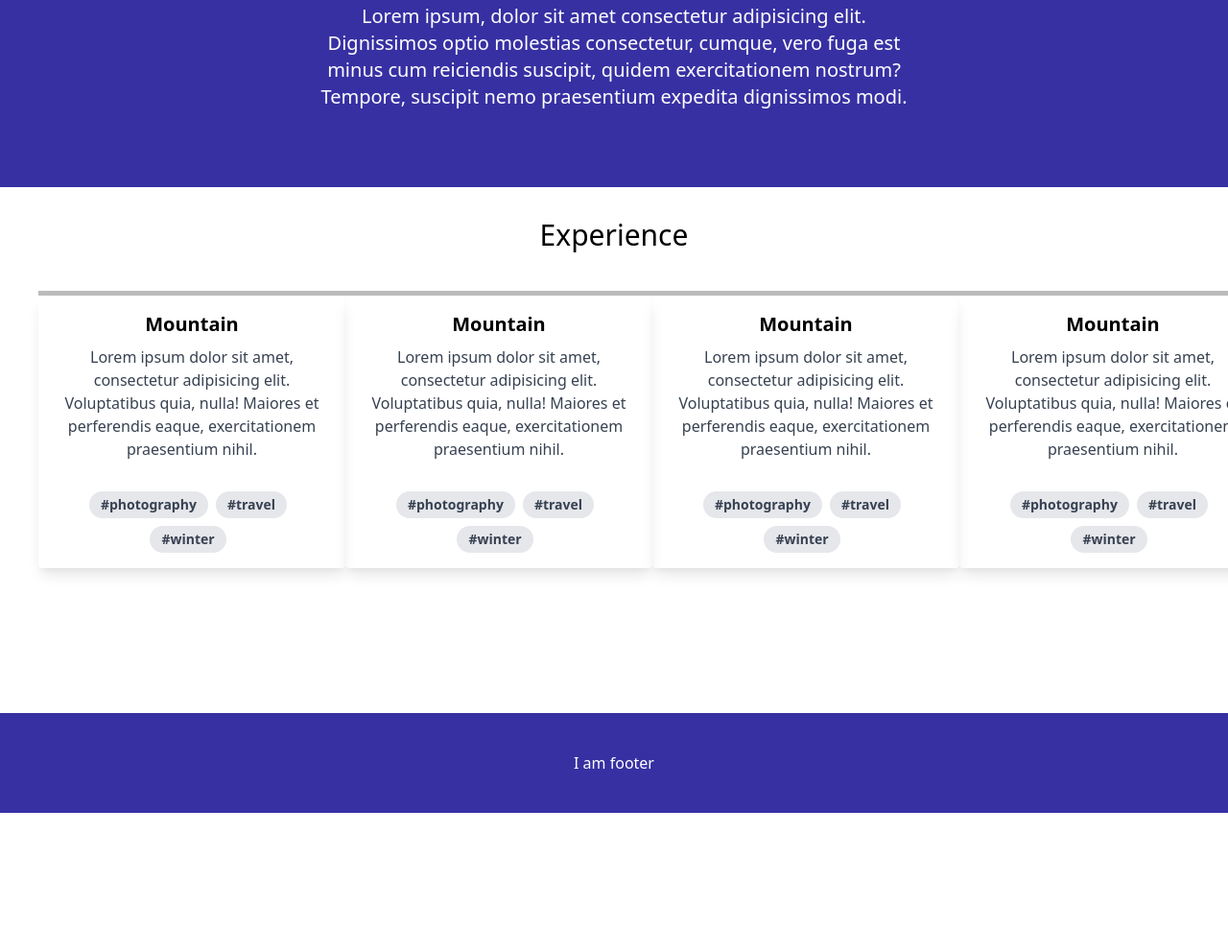
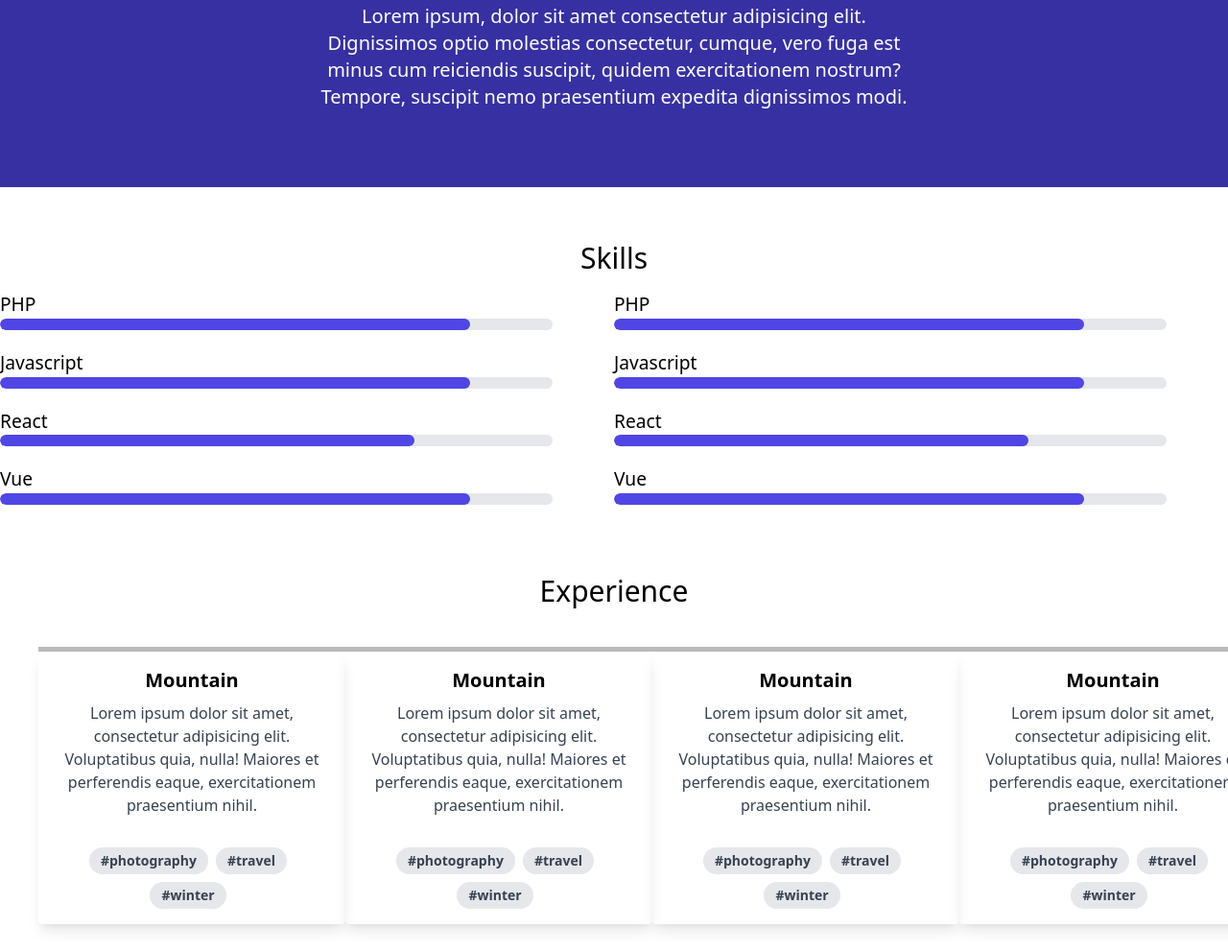
Before and after one commit to dimi7707/my-personal-site, a Gatsby site: page / in a window 1280 px wide. Shown: the part 723-1715 px from the top of the page at 96% size. Before the commit the page ends 1570 px from the top, so only its background shows below. Built offline with nearby package versions, Linux system fonts and the light colour scheme; Gatsby itself is replaced by a stand-in of ours.

Commit message:
feat: skills section

```diff
--- a/src/components/core/MainApp.tsx
+++ b/src/components/core/MainApp.tsx
@@ -7,6 +7,7 @@ import { ProgressBar } from '../shared/elements/ProgressBar';
 import { Banner } from '../shared/elements/Banner';
 import { Carousel } from '../shared/elements/Carousel';
 import { TheFooter } from './TheFooter';
+import { SkillsBlock } from '../shared/organisms/SkillsBlock';
 
 import '../../styles/global.scss';
 
@@ -24,6 +25,7 @@ export const MainApp = () => {
       <TopNavBar navigationLinks={navigation} />
       <Hero />
       <Banner />
+      <SkillsBlock />
       <Carousel />
       <TheFooter />
       {
--- /dev/null
+++ b/src/components/shared/organisms/SkillsBlock.tsx
@@ -0,0 +1,48 @@
+import React from 'react'
+import { ProgressBar } from '../elements/ProgressBar'
+
+export const SkillsBlock = () => {
+  return (
+    <div className="container mx-auto skills-block py-10">
+      <h3 className="text-3xl text-center my-4">Skills</h3>
+      <div className="grid grid-cols-2">
+        <div>
+          <div className="skill">
+            <p>PHP</p>
+              <ProgressBar value={ 85 } />
+          </div>
+          <div className="skill">
+            <p>Javascript</p>
+              <ProgressBar value={ 85 } />
+          </div>
+          <div className="skill">
+            <p>React</p>
+              <ProgressBar value={ 75 } />
+          </div>
+          <div className="skill">
+            <p>Vue</p>
+              <ProgressBar value={ 85 } />
+          </div>
+        </div>
+        <div>
+          <div className="skill">
+            <p>PHP</p>
+              <ProgressBar value={ 85 } />
+          </div>
+          <div className="skill">
+            <p>Javascript</p>
+              <ProgressBar value={ 85 } />
+          </div>
+          <div className="skill">
+            <p>React</p>
+              <ProgressBar value={ 75 } />
+          </div>
+          <div className="skill">
+            <p>Vue</p>
+              <ProgressBar value={ 85 } />
+          </div>
+        </div>
+      </div>
+    </div>
+  )
+}
--- a/src/styles/global.scss
+++ b/src/styles/global.scss
@@ -12,3 +12,4 @@
 @import './card.scss';
 @import './progressBar.scss';
 @import './hero.scss';
+@import './skillsBlock.scss';
--- /dev/null
+++ b/src/styles/skillsBlock.scss
@@ -0,0 +1,10 @@
+.skills-block {
+
+  .skill {
+    font-size: 1.2rem;
+
+    &:not(:first-child) {
+      margin-top: 20px;
+    }
+  }
+}
```
